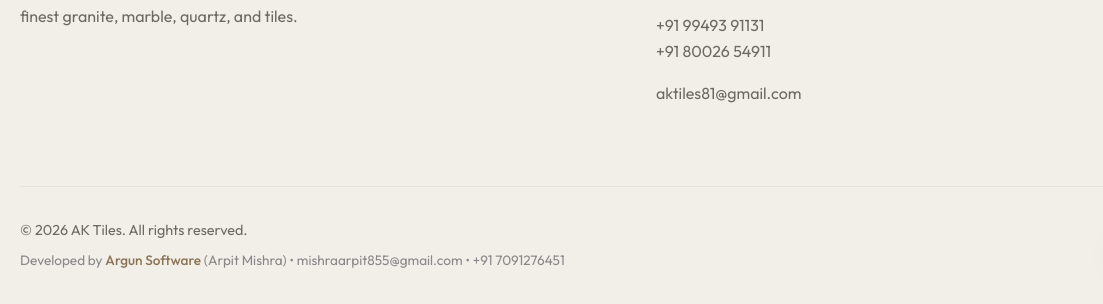
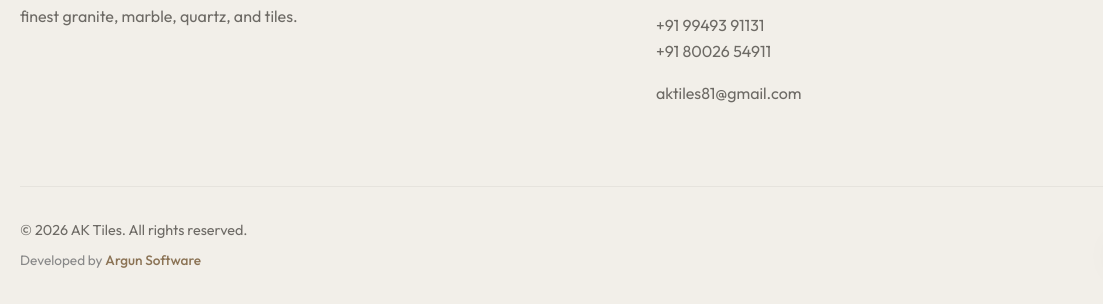
Before and after one commit to arpit-2811/Aktiles, a plain HTML site: page index.html in a window 1280 px wide. Shown: the part 7640-7944 px from the top of the page, 0-1103 px from the left. Drawn offline with nearby package versions, Linux system fonts and the light colour scheme; some icons are missing; a web font is replaced by a local one.

Commit message:
remove personal developer details, keep Argun Software backlink

```diff
--- a/index.html
+++ b/index.html
@@ -299,7 +299,7 @@
             <div class="footer-bottom">
                 <div class="footer-copy">
                     <p>&copy; 2026 AK Tiles. All rights reserved.</p>
-                    <p style="font-size: 0.85rem; color: #888; margin-top: 0.5rem;">Developed by <a href="https://argunsoftware.com" target="_blank" rel="noopener" title="Argun Software - Custom Software & Website Development Company" style="color: var(--color-primary); text-decoration: none; font-weight: 500;">Argun Software</a> (Arpit Mishra) &bull; <a href="mailto:mishraarpit855@gmail.com" style="color: inherit; text-decoration: none;">mishraarpit855@gmail.com</a> &bull; <a href="tel:+917091276451" style="color: inherit; text-decoration: none;">+91 7091276451</a></p>
+                    <p style="font-size: 0.85rem; color: #888; margin-top: 0.5rem;">Developed by <a href="https://argunsoftware.com" target="_blank" rel="noopener" title="Argun Software - Custom Software & Website Development Company" style="color: var(--color-primary); text-decoration: none; font-weight: 500;">Argun Software</a></p>
                 </div>
                 <div class="social-links">
                     <a href="https://www.instagram.com/aktilesgop" target="_blank" rel="noopener noreferrer" aria-label="Instagram"><i class="ph ph-instagram-logo"></i></a>
```
